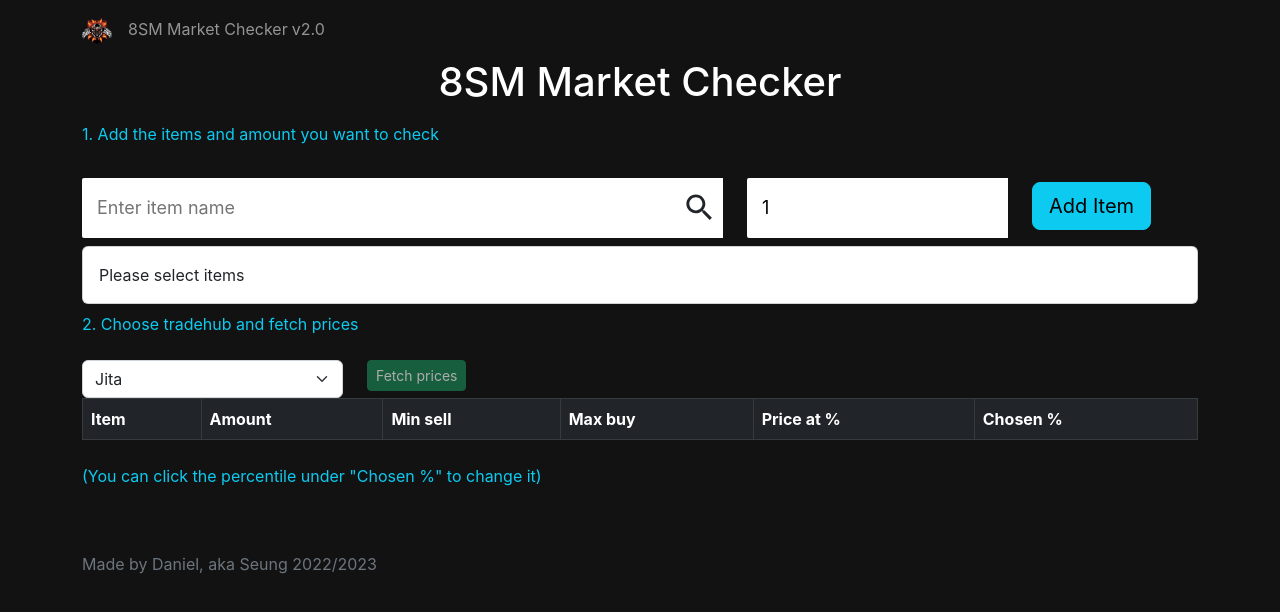
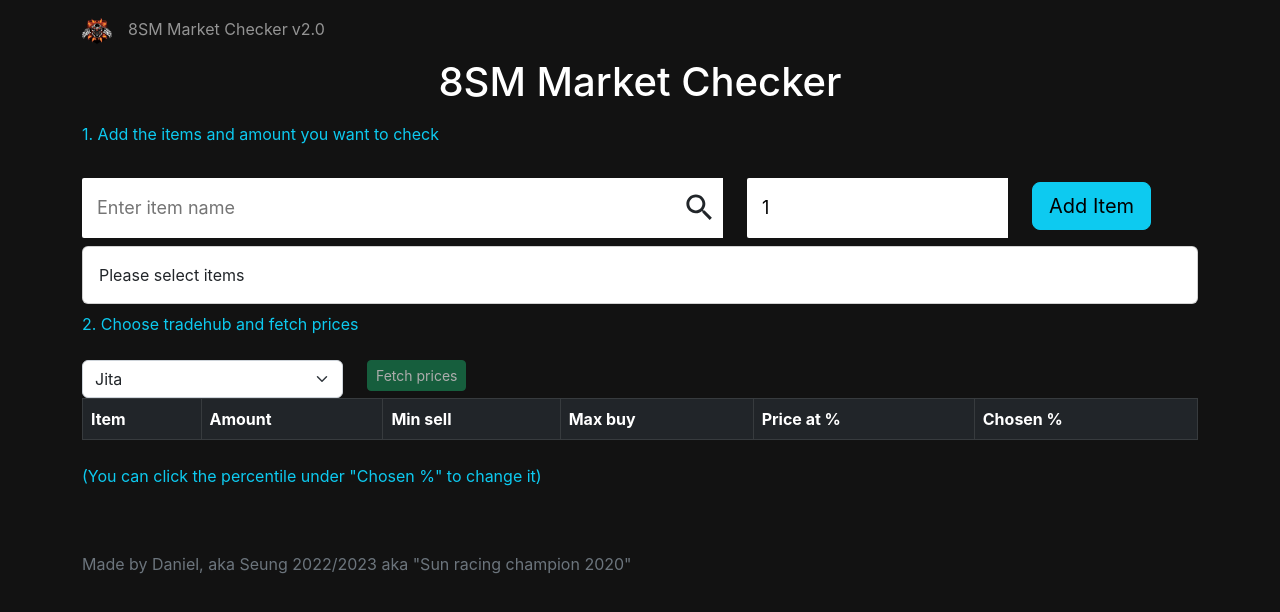
Before and after one commit to Danieljohansen97/8SM-marketChecker, a React (Create React App) app: page / in a window 1280 px wide. Shown: the top 612 px of the page. Built offline with nearby package versions, Linux system fonts and the light colour scheme.

Commit message:
Add signature

```diff
--- a/src/App.js
+++ b/src/App.js
@@ -172,7 +172,7 @@ function App() {
         <Row>
           <Col>
             <p className="text-secondary mt-5 mx-auto">
-              Made by Daniel, aka Seung 2022/2023
+              Made by Daniel, aka Seung 2022/2023 aka "Sun racing champion 2020"
             </p>
           </Col>
         </Row>
```
